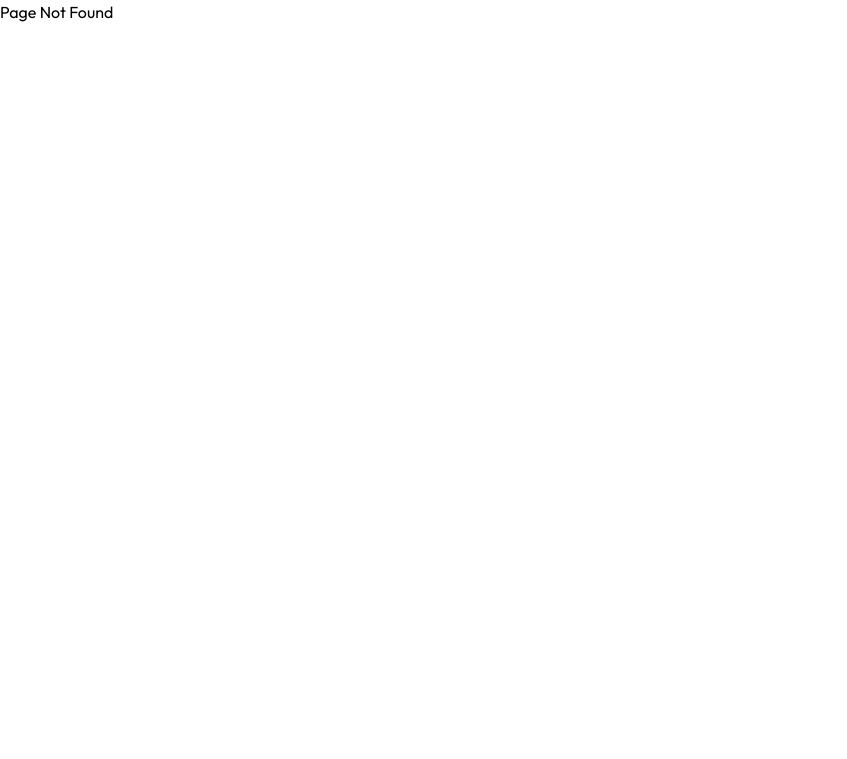
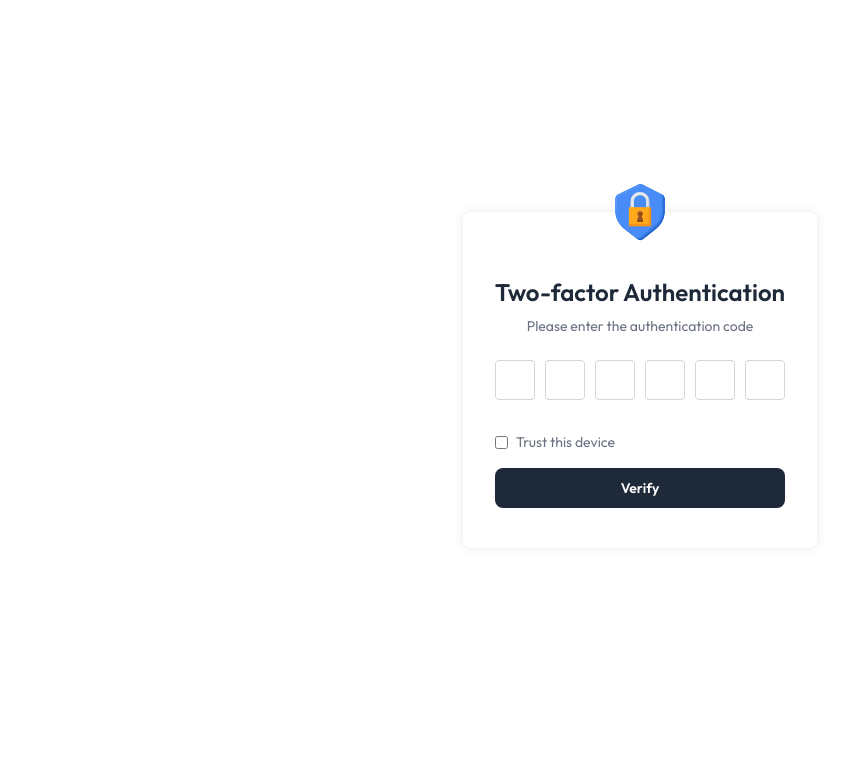
Before and after one commit to Warano02/Tiwfbooster_front, a React (Vite) app: page /auth/forgot-password-otp in a window 1280 px wide. Before the commit this address had no page. Shown: the top 759 px of the page, without its empty margins (0-847 px from the left). Built offline with nearby package versions, Linux system fonts and the light colour scheme.

Commit message:
signup otp

```diff
--- a/src/assets/assets.js
+++ b/src/assets/assets.js
@@ -2,12 +2,12 @@ import bg_login from "./bg/leftSideImage.png";
 import googleLogo from "./icon/googleLogo.svg";
 import logoDark from "./icon/dummyLogoDark.svg";
 import appleLogo from "./icon/appleLogo.png"
-
+import privacyIcon from "./icon/privacyIcon.png"
 export const assets = {
     bg: {
         bg_login
     },
     icon: {
-        googleLogo, logoDark, appleLogo
+        googleLogo, logoDark, appleLogo, privacyIcon
     }
 }
--- a/src/pages/auth/OTP.jsx
+++ b/src/pages/auth/OTP.jsx
@@ -1,9 +1,103 @@
-function OTP() {
+import { useRef, useState } from 'react';
+import Footer1 from '../../components/Footer1';
+import { assets } from '../../assets/assets';
+
+const OTP = () => {
+  const inputRefs = useRef([]);
+  const [digits, setDigits] = useState(Array(6).fill(''));
+  const [trustDevice, setTrustDevice] = useState(false);
+
+  const handleChange = (index, value) => {
+    if (/^\d?$/.test(value)) {
+      const newDigits = [...digits];
+      newDigits[index] = value;
+      setDigits(newDigits);
+      if (value && index < inputRefs.current.length - 1) {
+        inputRefs.current[index + 1].focus();
+      }
+    }
+  };
+
+  const handleKeyDown = (index, e) => {
+    if (e.key === 'Backspace') {
+      if (!digits[index] && index > 0) {
+        inputRefs.current[index - 1].focus();
+      }
+    }
+  };
+
+  const handlePaste = (e) => {
+    e.preventDefault();
+    const data = e.clipboardData.getData('Text').trim();
+    if (/^\d{6}$/.test(data)) {
+      const newDigits = data.split('');
+      setDigits(newDigits);
+      inputRefs.current[5].focus();
+    }
+  };
+
+  const handleSubmit = (e) => {
+    e.preventDefault();
+    const code = digits.join('');
+    console.log('Code:', code);
+    console.log('Trust this device:', trustDevice);
+    // Ajoutez votre logique ici (envoi au backend, etc.)
+  };
   return (
-    <div>
-      OTP COMPONENT
-    </div>
-  )
-}
+    <>
+      <div className="flex flex-col justify-center items-center w-full h-[95vh]">
+        <form onSubmit={handleSubmit} className="bg-white text-gray-500 relative flex items-center flex-col max-w-96 mx-4 md:px-8 md:py-10 p-6 text-left text-sm rounded-lg shadow-[0px_0px_10px_0px] shadow-black/10 transition-all">
+          {/* Image */}
+          <div className="h-16 w-16 absolute -top-8 flex justify-center items-center">
+            <img className="h-16 w-16" src={assets.icon.privacyIcon} alt="privacyIcon" />
+          </div>
+          <h2 className="text-2xl font-semibold mb-2 text-center text-gray-800 mt-6">
+            Two-factor Authentication
+          </h2>
+          <p className="mb-6 text-center">Please enter the authentication code</p>
+
+          <div className="flex items-center justify-between mb-6 w-full">
+            {digits.map((digit, index) => (
+              <input
+                key={index}
+                ref={(el) => (inputRefs.current[index] = el)}
+                className="otp-input w-10 h-10 border border-gray-300 outline-none rounded text-center text-lg focus:border-indigo-500 transition duration-300"
+                type="text"
+                maxLength={1}
+                required
+                value={digit}
+                onChange={(e) => handleChange(index, e.target.value)}
+                onKeyDown={(e) => handleKeyDown(index, e)}
+                onPaste={handlePaste}
+              />
+            ))}
+          </div>
+
+          {/* Checkbox "Trust this device" */}
+          <div className="flex items-center w-full gap-2 my-2">
+            <input
+              type="checkbox"
+              id="accept"
+              className="accent-indigo-500"
+              checked={trustDevice}
+              onChange={(e) => setTrustDevice(e.target.checked)}
+            />
+            <label htmlFor="accept">Trust this device</label>
+          </div>
+
+          {/* Bouton Vérifier */}
+          <button
+            type="submit"
+            className="w-full mt-2 bg-gray-800 py-2.5 rounded-lg text-white font-semibold hover:bg-gray-900 transition duration-300"
+          >
+            Verify
+          </button>
+        </form>
+      </div>
+      <Footer1 />
+    </>
+  );
+};
+
 
 export default OTP
--- a/src/routes/auth.routes.jsx
+++ b/src/routes/auth.routes.jsx
@@ -2,6 +2,7 @@ import Login from "../pages/auth/Login";
 import SignUp from "../pages/auth/Signup";
 import ForgotPassword from "../pages/auth/ForgotPassword";
 import Auth from "../Layout/Auth";
+import OTP from "../pages/auth/OTP";
 
 export const authRoutes = {
     path: "/auth",
@@ -19,5 +20,9 @@ export const authRoutes = {
             path: "forgot-password",
             element: <ForgotPassword />,
         },
+        {
+            path: "forgot-password-otp",
+            element: <OTP />,
+        },
     ],
 };
```
Also changed, not shown: src/assets/icon/privacyIcon.png (added).
